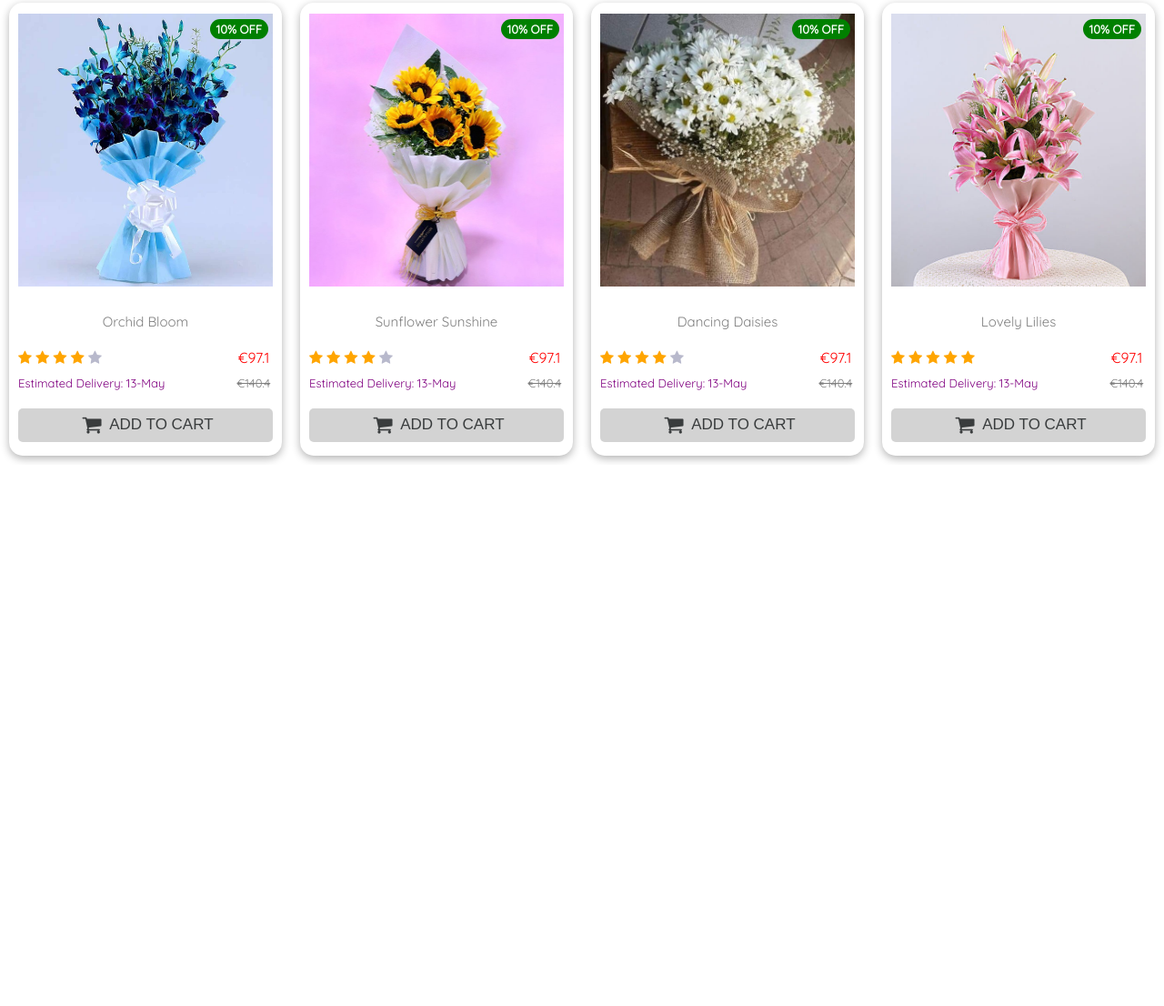
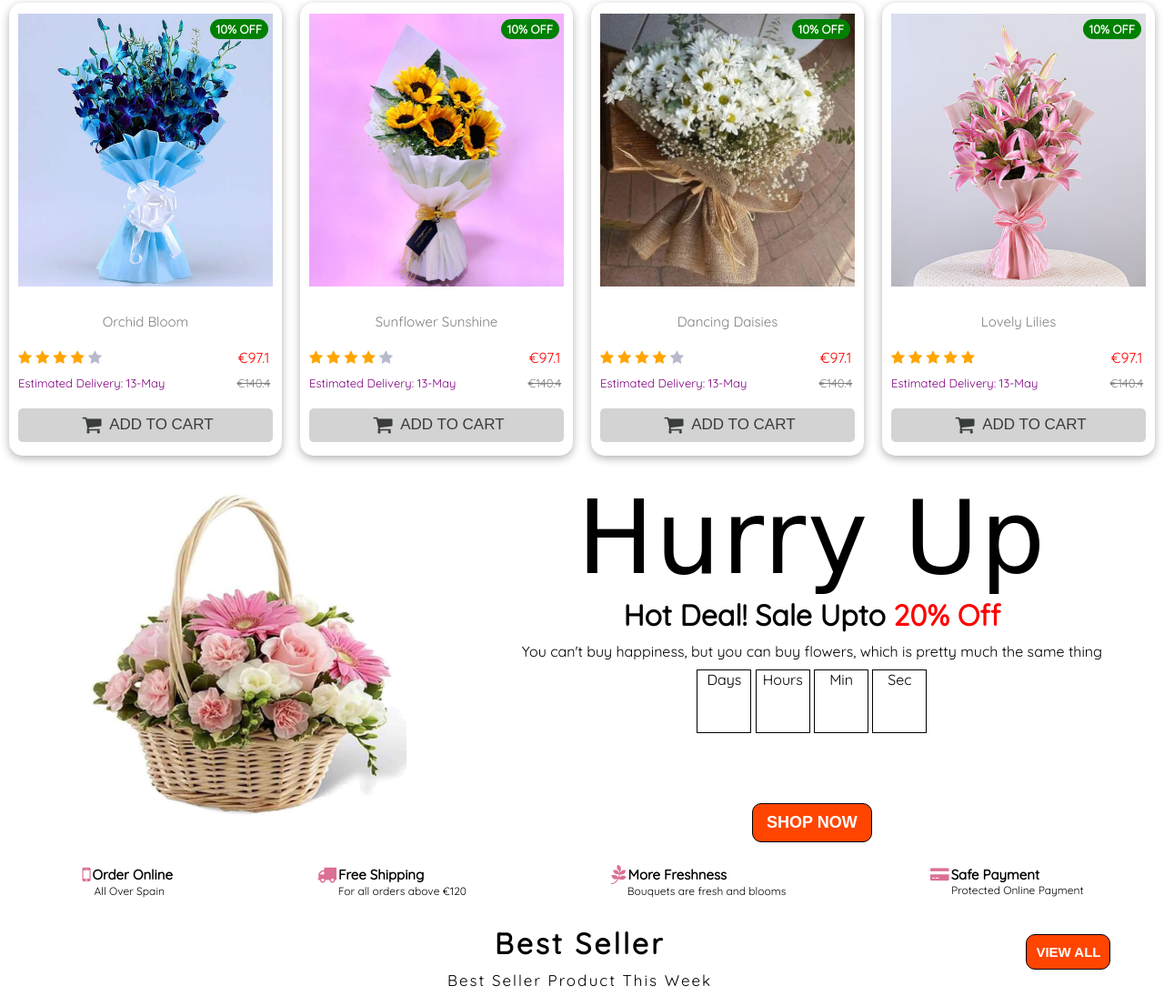
Before and after one commit to SayaniSen2022/assignment-oct23, a plain HTML site: page index.html in a window 1280 px wide. Shown: the part 1285-2391 px from the top of the page at 91% size. Before the commit the page ends 1796 px from the top, so only its background shows below. Drawn offline with Linux system fonts and the light colour scheme; a web font is replaced by a local one.

Commit message:
fifth commit

```diff
--- a/index.html
+++ b/index.html
@@ -218,8 +218,37 @@
         </div>
     </div>
 
+   <!--Promo2-->
 
-
+<div class="promo-container2">
+    <section>
+    </section>
+    <section>
+        <div>hurry up</div>
+        <h2>hot deal! Sale upto <span style="color:red">20% off</span></h2>
+        <p>You can't buy happiness, but you can buy flowers, which is pretty much the same thing</p>
+        <span id="timer">Days</span>
+        <span id="timer">Hours</span>
+        <span id="timer">Min</span>
+        <span id="timer">Sec</span>
+        <div style="margin:0; padding: 0;">
+            <button>Shop Now</button>
+        </div>
+    </section>
+</div>
+<div class="services">
+    <div><span class="fa fa-mobile fa-lg" style="padding: 2px; color: palevioletred;"></span><b style="font-size: 15px;">Order Online</b><p style="font-size: 12px; padding-left: 15px;">All Over Spain</p></div>
+    <div><span class="fa fa-truck fa-lg" style="padding: 2px; color: palevioletred;"></span><b style="font-size: 15px;">Free Shipping</b><p style="font-size: 12px; padding-left: 25px;">For all orders above &euro;120</p></div>
+    <div><span class="fa fa-pagelines fa-lg" style="padding: 2px; color: palevioletred;"></span><b style="font-size: 15px;">More Freshness</b><p style="font-size: 12px; padding-left: 20px;">Bouquets are fresh and blooms</p></div>
+    <div><span class="fa fa-credit-card-alt" style="padding: 2px; color: palevioletred;"></span><b style="font-size: 15px;">Safe Payment</b><p style="font-size: 12px; padding-left: 25px;">Protected Online Payment</p></div>
+</div>
+<div class="bestseller">
+    <div class="section1">
+        <div>Best Seller</div>
+        <p>Best Seller Product This Week</p>
+    </div>
+    <button>View All</button>
+</div>
     <script src="./app.js"></script>
 </body>
 </html>
--- a/styles.css
+++ b/styles.css
@@ -1,4 +1,5 @@
 @import url('https://fonts.googleapis.com/css2?family=Quicksand&display=swap');
+@import url('https://fonts.googleapis.com/css2?family=Quicksand&family=Qwitcher+Grypen&display=swap');
 
 *{
     margin: 0;
@@ -241,7 +242,7 @@ input[type="checkbox"]{
     font-weight: 600;
     padding: 10px 30px;
     border: 1px solid black;
-    border-radius: 15px;
+    border-radius: 10px;
 }
 .promo-container button:hover{
     background: rgb(255, 115, 0);
@@ -427,3 +428,59 @@ color: #808080;
     color: white;
     font-weight: 600;
 }
+.promo-container2{
+    display: flex;
+    flex-wrap: wrap;
+    justify-content: space-around;
+    margin: 10px;
+    background-color: #fff;
+  }
+  .promo-container2 section:nth-child(1){
+    background-image: url("./images/flowerbasket.jpg");
+    background-repeat: no-repeat;
+    background-position: center;
+    background-size: contain;
+    height: 400px;
+    width:400px;
+  }
+  .promo-container2 section:nth-child(2){
+    text-align: center;
+    padding: 5px;
+  }
+  .promo-container2 section:nth-child(2) div{
+    font-family: 'Qwitcher Grypen', cursive;
+    text-transform: capitalize;
+    font-size: 7rem;
+    letter-spacing: 2px;
+  }
+  .promo-container2 section:nth-child(2) h2{
+    text-transform: capitalize;
+    font-size: 2rem;
+    padding-bottom: 10px;
+  }
+  .promo-container2 section:nth-child(2) p{
+    font-weight: 500;
+  }
+  #timer{
+    display: inline-block;
+    height: 70px;
+    width: 60px;
+    border: 1px solid black;
+    margin-top: 10px;
+  }
+  .promo-container2 section:nth-child(2) button{
+    padding: 10px 15px;
+    background: orangered;
+    color: #fff;
+    font-weight: 600;
+    text-transform: uppercase;
+    text-align: center;
+    font-size: 18px;
+    border: 1px solid black;
+    border-radius: 10px;
+  }
+  .services{
+    display: flex;
+    justify-content: space-around;
+    margin: 10px;
+  }
```
Also changed, not shown: images/flowerbasket.jpg (added).
